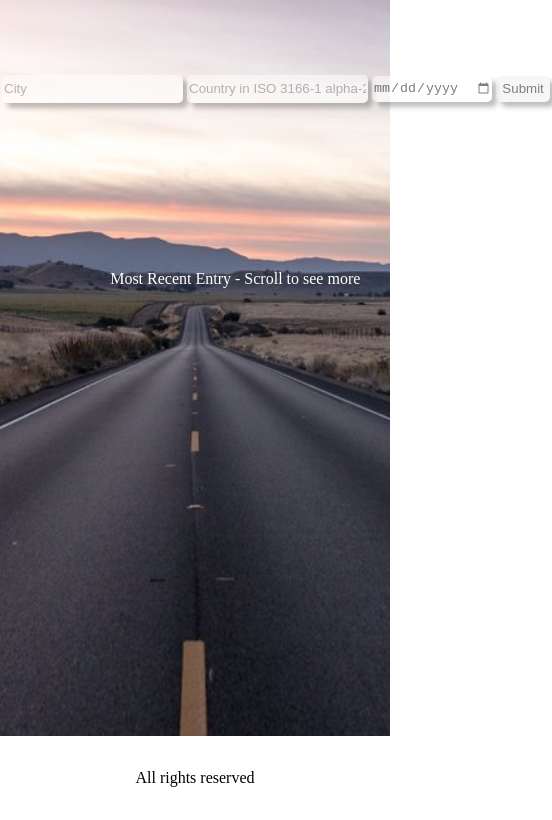
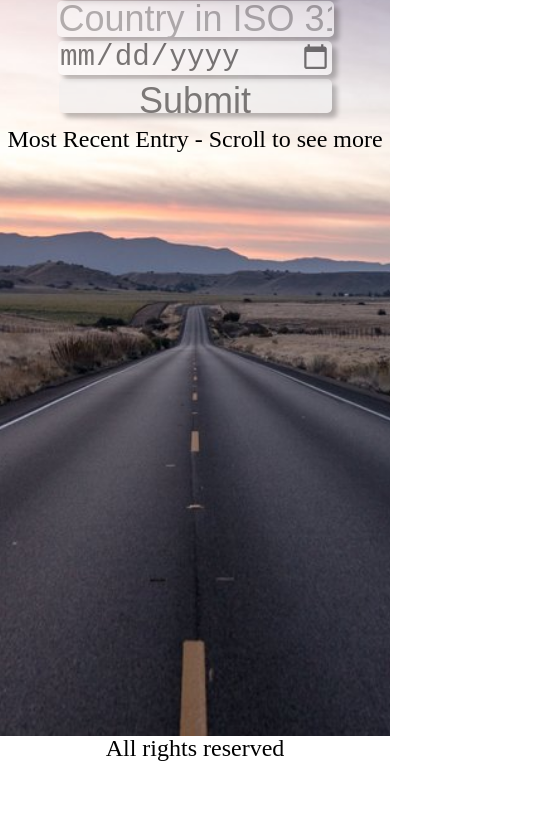
Before and after one commit to andrevms/Travel-App, a website built with webpack: page src/client/views/index.html in a window 390 px wide. Shown: the part 108-928 px from the top of the page, 552 px wide, since content can reach past the window. After the commit the page ends 870 px from the top, so only its background shows below. Built offline with nearby package versions, Linux system fonts and the light colour scheme.

Commit message:
refactor: layout for query Large and mobile

```diff
--- a/src/client/index.js
+++ b/src/client/index.js
@@ -1,5 +1,5 @@
 //css
-import './styles/header.scss'
+import './styles/inputForm.scss'
 import './styles/base.scss'
 import './styles/contCard.scss'
 //Images
--- a/src/client/js/formHandler.js
+++ b/src/client/js/formHandler.js
@@ -59,8 +59,6 @@ const formHandler = async (local, country, dateTrip) => {
 }
 
 //Event Listener
-
-
 document.addEventListener('DOMContentLoaded', () => {
     const entry = document.getElementById("submitForm");
     const local = document.getElementById("localholder");
--- a/src/client/js/updateUI.js
+++ b/src/client/js/updateUI.js
@@ -22,7 +22,7 @@ const updateUI = (picture, countdownDaysToTrip, weather, dateTrip, local, countr
 
   //Get total days
   let daysTraveled = document.createElement('p');
-  daysTraveled.innerHTML = `Trip lenght : ${countdownDaysToTrip} days`;
+  daysTraveled.innerHTML = `Days to Trip : ${countdownDaysToTrip} days`;
 
   //Get weather
 
--- a/src/client/styles/base.scss
+++ b/src/client/styles/base.scss
@@ -1,7 +1,10 @@
-//first view img
+//media-size
+$media-width-L: 1200px;
+//photo from background
 $header-img: url('../images/header.jpg');
 
 body {
+    font-size: 1.5em;
     margin: 0;
     padding: 0;
 }
@@ -14,62 +17,32 @@ body {
     height: 100vh;
 }
 
-//Layout MEDIA 1080p
 .ct-display {
     display: grid;
-    grid-template-rows: auto 1fr 2fr 65vh;
-    grid-template-areas:
-		"nv nv nv nv"
-        "hd hd hd hd"
-        "main main main main"
-		"ct ct ct ct"
-	;
-
-    nav {
-        grid-area: nv;
+    grid-template-rows: 8vh auto 1fr;
 }
 
 header {
-        grid-area: hd;
     opacity : 0.5;
+    display: flex;
+    flex-direction: column;
+    align-items: center;
 }
 
 main {
-        grid-area: main;
-    }
+    display: flex;
+    flex-direction: column;
+    align-items: center;
 
-    .container-content {
-        grid-area: ct;
+    @media screen and (min-width: $media-width-L){
+        flex-direction: row;
+        align-items: center;
+        justify-content: center;
     }
 }
 
-label {
-    margin: 2px;
-}
-
-#ct-box {
-    height: 70%;
-    width: 85vw;
-    overflow: auto;
-    color: white;
-}
-
-
-.entryStyleBox {
-    border: none;
-    border-radius: 5px;
-    opacity : 0.5;
-    width: auto;
+footer {
     height: 3vh;
-}
-
-footer {
-    height: 10vh;
-}
-
-.shadow-box {
-    text-shadow: 5px 5px 5px rbga(0,0,0,0.5);
-    box-shadow: 5px 5px 5px rgba(0,0,0,0.5);
 }
 
 .centralize {
--- a/src/client/styles/contCard.scss
+++ b/src/client/styles/contCard.scss
@@ -1,8 +1,27 @@
+//media-size
+$media-width-L: 1200px;
+
+.container-content{
+    display: grid;
+    grid-template-rows: 5vh 1fr;
+}
+
+#ct-box {
+    margin: auto;
+    height: 50vh;
+    overflow: auto;
+    color: white;
+}
+
+.title {
+    color:black;
+}
+
 .entry {
-    margin: 20px;
+    margin: 3vw 2vh;
     display: grid;
-    grid-template-columns: 1fr 1fr;
-    grid-template-rows: 100%;
+
+    grid-template-rows: 1fr 1fr;
 
     background-color: white;
     border: none;
@@ -12,25 +31,26 @@
     &:hover {
         opacity: 0.8;
     }
+
+    @media screen and (min-width: $media-width-L){
+        height: 50vh;
+        margin: 3vw 2vh;
+        display: grid;
+        grid-template-columns: 1fr 1fr;
+        background-color: white;
+        border: none;
+        border-radius: 20px;
+        opacity: 0.5;
+    }
 }
 
-
-//1080px
-
 .img_card {
-    margin-top: 10px;
-    margin-bottom: 10px;
-    height: 30vh;
-    width: 25vw;
-
-    margin-left: auto;
-    margin-right: auto;
-
+    margin: auto;
     border: none;
     border-radius: 20px;
 }
 
 .ct-text {
-    font-size: 2em;
     color: black;
+    margin: 1vw 2vh;
 }
--- a/src/client/styles/header.scss
+++ /dev/null
@@ -1,6 +0,0 @@
-//for future uses
-/*
-header {
-
-}
-*/
--- /dev/null
+++ b/src/client/styles/inputForm.scss
@@ -0,0 +1,35 @@
+//media-size
+$media-width-L: 1200px;
+$input-box-height-L: 4vh;
+$input-box-width-L: auto;
+
+// Input sizes for media max-width: 900
+$input-box-height: 4vh;
+$input-box-width: 70vw;
+$font-size-input: 1.5em;
+
+.entryStyleBox {
+    height: $input-box-height;
+    width: $input-box-width;
+    font-size: $font-size-input;
+
+    margin: 2px;
+    border: none;
+    border-radius: 5px;
+    opacity : 0.5;
+    text-shadow: 5px 5px 5px rbga(0,0,0,0.5);
+    box-shadow: 5px 5px 5px rgba(0,0,0,0.5);
+
+    &:hover {
+        opacity: 1;
+        background: white;
+    }
+
+    @media screen and (min-width: $media-width-L) {
+        $input-box-height: $input-box-height-L;
+        $input-box-width: $input-box-width-L;
+
+        height: $input-box-height;
+        width: $input-box-width;
+    }
+}
--- a/src/client/views/index.html
+++ b/src/client/views/index.html
@@ -8,28 +8,26 @@
             <header class="centralize">
                 <h1>Fend Travel APP</h1>
             </header>
-            <main class="centralize">
+            <main>
                 <label for="local">
-                    <input class= "shadow-box entryStyleBox" type="text" id="localholder" name="local" placeholder="City" required="required">
+                    <input class= "entryStyleBox" type="text" id="localholder" name="local" placeholder="City" required="required">
                 </label>
                 <label for="country">
-                    <input class= "shadow-box entryStyleBox" type="text" id="countryholder" name="country" placeholder="Country in ISO 3166-1 alpha-2" required="required">
+                    <input class= " entryStyleBox" type="text" id="countryholder" name="country" placeholder="Country in ISO 3166-1 alpha-2" required="required">
                 </label>
                 <label for="dateTrip">
-                    <input class= "shadow-box entryStyleBox" type="date" id="dateholder" name="dateTrip" required="required">
+                    <input class= "entryStyleBox" type="date" id="dateholder" name="dateTrip" required="required">
                 </label>
                 <label for="submit">
-                    <input class= "shadow-box entryStyleBox" type="submit" id="submitForm" value="Submit">
+                    <input class= "entryStyleBox" type="submit" id="submitForm" value="Submit">
                 </label>
             </main>
-            <div class="container-content centralize">
-                <div id="ct-box">
-                    <div class="title">Most Recent Entry - Scroll to see more</div>
-                </div>
+            <div class="container-content">
+                <div class="title centralize">Most Recent Entry - Scroll to see more</div>
+                <div id="ct-box"></div>
             </div>
         </div>
         <footer class="centralize">All rights reserved</footer>
-        <!--
         <script>
             // Check that service workers are supported
             if ('serviceWorker' in navigator) {
@@ -39,6 +37,5 @@
                 });
             }
         </script>
-        -->
     </body>
 </html>
```
Lines whose indentation alone changed are shown as unchanged.
